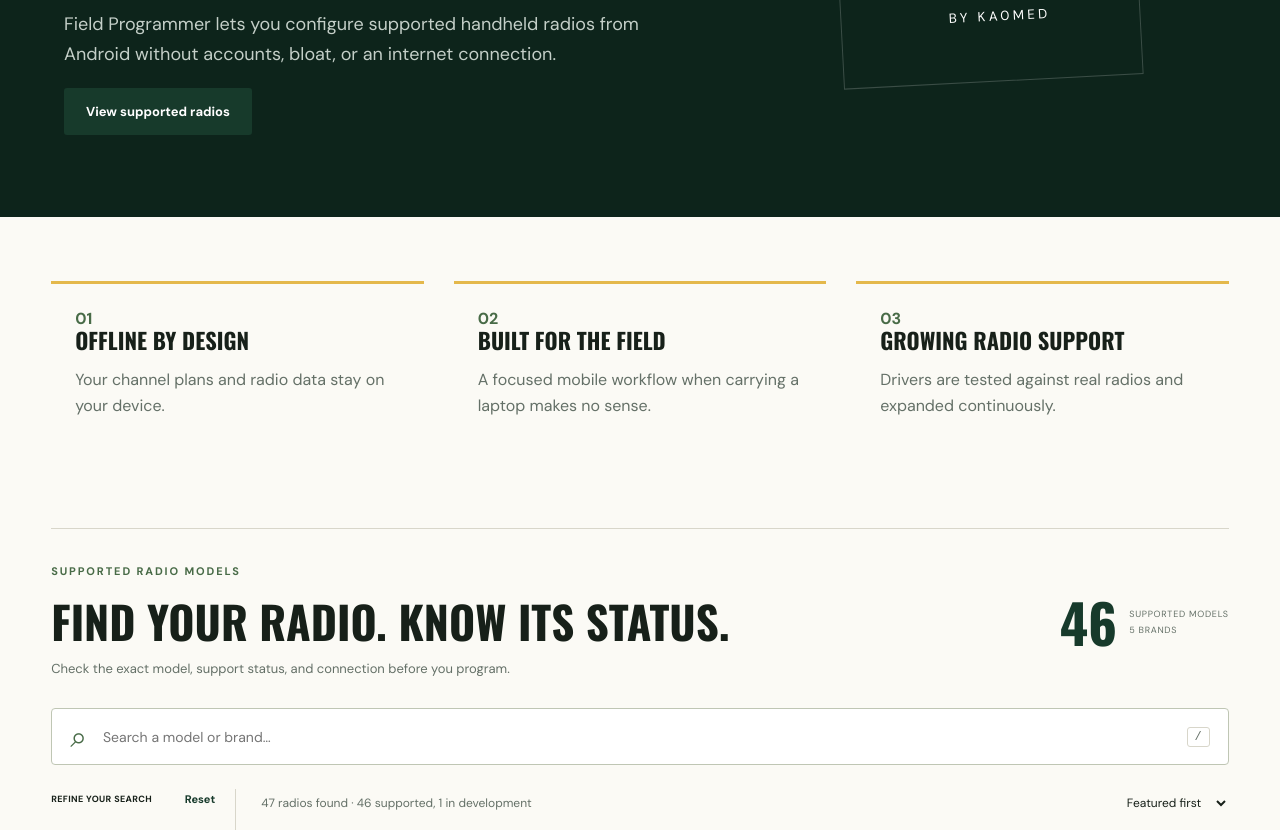
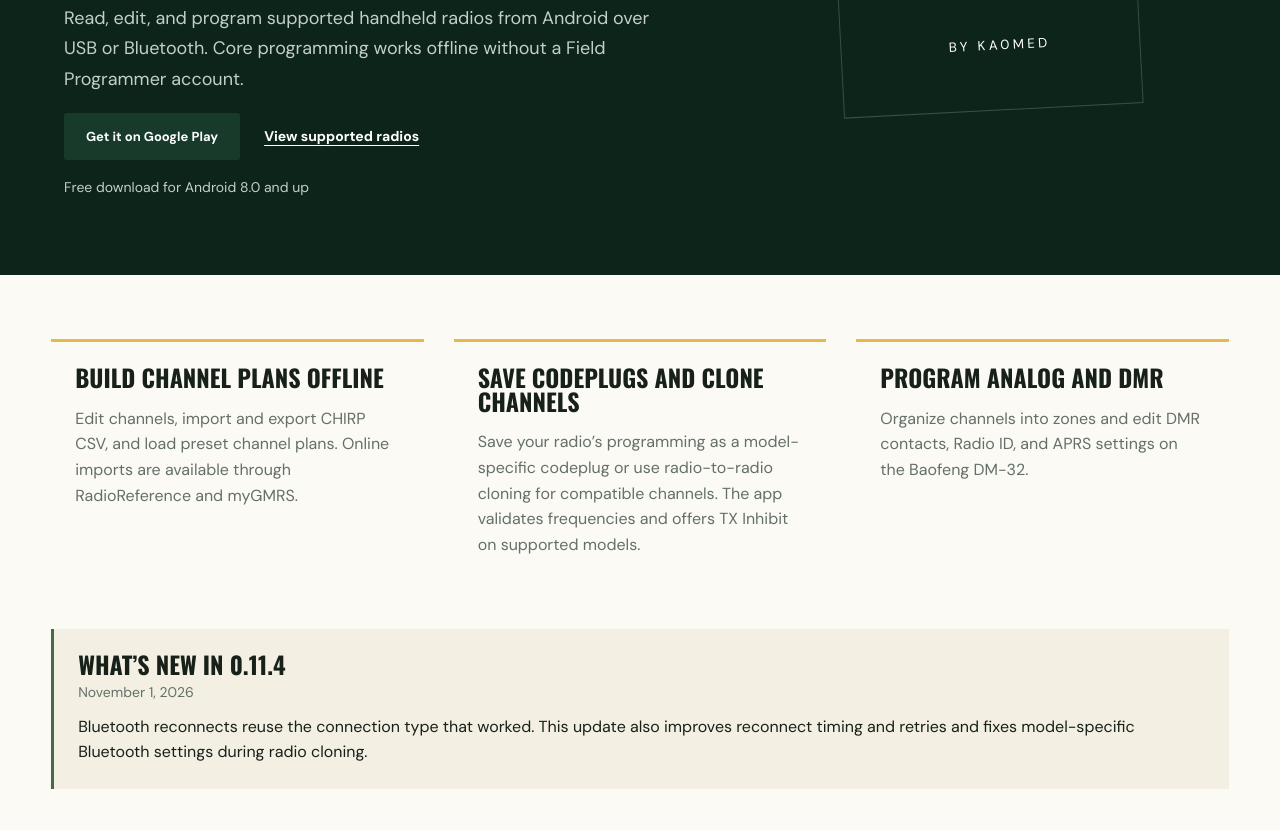
Before and after one commit to TreySpooner65/KA0MED-Website, an Astro site: page /KA0MED-Website/field-programmer in a window 1280 px wide. Shown: the part 429-1259 px from the top of the page. Built offline with nearby package versions, Linux system fonts and the light colour scheme; Astro itself is replaced by a stand-in of ours.

Commit message:
Refresh Field Programmer release and radio support information
Document the Google Play 0.11.4 release and current app features. Add the DM-36 and refresh the RT-950 Pro as development models. Repair the malformed npm lockfile so the Pages build can install dependencies.

```diff
--- a/src/components/RadioCatalog.astro
+++ b/src/components/RadioCatalog.astro
@@ -1,7 +1,7 @@
 ---
 import catalog from '../data/radio-catalog.json';
 import '../styles/radio-catalog.css';
-const { kicker = 'RADIO SUPPORT TRACKER', title = 'Find your radio. Know its status.' } = Astro.props;
+const { kicker = 'RADIO SUPPORT TRACKER', title = 'Find your radio. Know its status.', playUrl } = Astro.props;
 const supported = catalog.radios.filter(r => r.status === 'supported');
 const brandCount = new Set(supported.map(r => r.brand)).size;
 const brands = [...new Set(catalog.radios.map(r => r.brand))].sort();
@@ -26,8 +26,8 @@ const date = new Date(`${catalog.checked}T12:00:00Z`).toLocaleDateString('en-US'
       <div class="rc-bottom" data-enhanced hidden><span id="shown-count"></span><button class="rc-outline" id="load-more" hidden>Show more radios ↓</button></div>
     </div>
   </div>
-  <div class="rc-source"><p><b>Snapshot checked {date}.</b> Supported means the exact model is listed in the app registry; it does not verify every firmware or setting. Native Bluetooth is separate from external adapter compatibility. Development models are excluded from the supported total.</p><button class="rc-text" data-open="status" data-enhanced hidden>About these statuses ↗</button></div>
-  <div class="rc-download"><div><b>READY TO CONNECT?</b><p>Read your radio first and save a backup before editing.</p></div><a href="https://play.google.com/store/apps/details?id=com.ka0med.fieldprogrammer" class="button" target="_blank" rel="noopener">Get Field Programmer on Google Play ↗</a></div>
+  <div class="rc-source"><p><b>Catalog checked {date}.</b> Supported models appear in the stable app’s radio picker. Firmware and regional variants can differ. Connection labels on development entries show what’s being tested. Bluetooth labels refer to native Bluetooth.</p><button class="rc-text" data-open="status" data-enhanced hidden>About these statuses ↗</button></div>
+  <div class="rc-download"><div><b>READY TO CONNECT?</b><p>Read your radio first and save a backup before editing.</p></div><a href={playUrl} class="button">Get Field Programmer on Google Play</a></div>
   <noscript><p class="rc-noscript">All models and basic details are shown above. Enable JavaScript to search, filter, and compare radios.</p></noscript>
   <div id="compare-tray" class="rc-compare-tray" hidden><div><b id="compare-count"></b><span>Select up to 3 radios</span></div><button class="rc-text" id="clear-compare">Clear</button><button class="rc-solid" id="compare-button">Compare radios ↗</button></div>
   <dialog id="radio-detail-dialog" aria-labelledby="radio-dialog-title"><button class="rc-close" aria-label="Close radio dialog">×</button><div id="radio-dialog-content"></div></dialog>
--- a/src/data/field-programmer.json
+++ b/src/data/field-programmer.json
@@ -3,14 +3,18 @@
   "heroTitle": "Your radio.",
   "heroAccent": "Your channels.",
   "heroFinalLine": "Anywhere.",
-  "description": "Field Programmer lets you configure supported handheld radios from Android without accounts, bloat, or an internet connection.",
+  "description": "Read, edit, and program supported handheld radios from Android over USB or Bluetooth. Core programming works offline without a Field Programmer account.",
+  "downloadLabel": "Get it on Google Play",
   "buttonLabel": "View supported radios",
-  "featureOneTitle": "Offline by design",
-  "featureOneDescription": "Your channel plans and radio data stay on your device.",
-  "featureTwoTitle": "Built for the field",
-  "featureTwoDescription": "A focused mobile workflow when carrying a laptop makes no sense.",
-  "featureThreeTitle": "Growing radio support",
-  "featureThreeDescription": "Drivers are tested against real radios and expanded continuously.",
+  "version": "0.11.4",
+  "releaseDate": "2026-11-01",
+  "releaseSummary": "Bluetooth reconnects reuse the connection type that worked. This update also improves reconnect timing and retries and fixes model-specific Bluetooth settings during radio cloning.",
+  "featureOneTitle": "Build channel plans offline",
+  "featureOneDescription": "Edit channels, import and export CHIRP CSV, and load preset channel plans. Online imports are available through RadioReference and myGMRS.",
+  "featureTwoTitle": "Save codeplugs and clone channels",
+  "featureTwoDescription": "Save your radio’s programming as a model-specific codeplug or use radio-to-radio cloning for compatible channels. The app validates frequencies and offers TX Inhibit on supported models.",
+  "featureThreeTitle": "Program analog and DMR",
+  "featureThreeDescription": "Organize channels into zones and edit DMR contacts, Radio ID, and APRS settings on the Baofeng DM-32.",
   "supportedKicker": "SUPPORTED RADIO MODELS",
   "supportedTitle": "Find your radio. Know its status."
 }
--- a/src/data/radio-catalog.json
+++ b/src/data/radio-catalog.json
@@ -1,5 +1,5 @@
 {
-  "checked": "2026-11-01",
+  "checked": "2026-11-25",
   "radios": [
     {
       "id": "baofeng_5rm",
@@ -116,7 +116,23 @@
       "aliases": [
         "DM32"
       ],
-      "notes": "Supports analog and DMR programming. Save a model-specific codeplug before editing radio identity, zones, or settings."
+      "notes": "Program analog and DMR channels, zones, DMR contacts, and Radio ID over USB. Scan-list editing and APRS/GPS fixes are in development."
+    },
+    {
+      "id": "dm36",
+      "brand": "Baofeng",
+      "name": "DM-36",
+      "usb": true,
+      "bluetooth": true,
+      "digital": true,
+      "gmrs": false,
+      "channels": 4000,
+      "nameLength": 16,
+      "status": "development",
+      "aliases": [
+        "DM36"
+      ],
+      "notes": "USB programming and native Bluetooth reads are in development. Bluetooth writes are experimental and still being tested."
     },
     {
       "id": "ff_12p",
@@ -667,18 +683,18 @@
       "brand": "Radtel",
       "name": "RT-950 Pro",
       "usb": true,
-      "bluetooth": false,
+      "bluetooth": true,
       "digital": false,
       "gmrs": false,
       "channels": 990,
-      "nameLength": null,
+      "nameLength": 12,
       "status": "development",
       "aliases": [
         "RT950 Pro",
         "950 Pro",
         "RT-950PRO"
       ],
-      "notes": "USB driver in development. Read/write testing is ongoing; this model is not yet in the supported-model registry."
+      "notes": "The development driver supports test reads over USB and native Bluetooth. USB writes are being tested for channel names and frequencies."
     }
   ]
 }
--- a/src/pages/field-programmer.astro
+++ b/src/pages/field-programmer.astro
@@ -2,5 +2,85 @@
 import Base from '../layouts/Base.astro';
 import app from '../data/field-programmer.json';
 import RadioCatalog from '../components/RadioCatalog.astro';
+
+const playUrl = 'https://play.google.com/store/apps/details?id=com.ka0med.fieldprogrammer';
+const releaseDate = new Intl.DateTimeFormat('en-US', { dateStyle: 'long', timeZone: 'UTC' })
+  .format(new Date(`${app.releaseDate}T00:00:00Z`));
 ---
-<Base title="Field Programmer"><section class="app-hero"><div><p class="eyebrow">{app.kicker}</p><h1>{app.heroTitle}<br/><em>{app.heroAccent}</em><br/>{app.heroFinalLine}</h1><p>{app.description}</p><a class="button" href="#radios">{app.buttonLabel}</a></div><div class="fp-badge"><span>FP</span><b>FIELD<br/>PROGRAMMER</b><small>BY KA0MED</small></div></section><section class="section"><div class="feature-grid"><div><b>01</b><h3>{app.featureOneTitle}</h3><p>{app.featureOneDescription}</p></div><div><b>02</b><h3>{app.featureTwoTitle}</h3><p>{app.featureTwoDescription}</p></div><div><b>03</b><h3>{app.featureThreeTitle}</h3><p>{app.featureThreeDescription}</p></div></div><RadioCatalog kicker={app.supportedKicker} title={app.supportedTitle} /></section></Base>
+<Base title="Field Programmer" description={app.description}>
+  <section class="app-hero">
+    <div>
+      <p class="eyebrow">{app.kicker}</p>
+      <h1>{app.heroTitle}<br /><em>{app.heroAccent}</em><br />{app.heroFinalLine}</h1>
+      <p>{app.description}</p>
+      <div class="app-download-actions">
+        <a class="button" href={playUrl}>{app.downloadLabel}</a>
+        <a class="text-link" href="#radios">{app.buttonLabel}</a>
+      </div>
+      <p class="app-requirements">Free download for Android 8.0 and up</p>
+    </div>
+    <div class="fp-badge"><span>FP</span><b>FIELD<br />PROGRAMMER</b><small>BY KA0MED</small></div>
+  </section>
+
+  <section class="section" aria-label="Field Programmer features and radio support">
+    <div class="feature-grid">
+      <div><h2>{app.featureOneTitle}</h2><p>{app.featureOneDescription}</p></div>
+      <div><h2>{app.featureTwoTitle}</h2><p>{app.featureTwoDescription}</p></div>
+      <div><h2>{app.featureThreeTitle}</h2><p>{app.featureThreeDescription}</p></div>
+    </div>
+
+    <section class="app-release" aria-labelledby="app-release-title">
+      <h2 id="app-release-title">What’s new in {app.version}</h2>
+      <time datetime={app.releaseDate}>{releaseDate}</time>
+      <p>{app.releaseSummary}</p>
+    </section>
+
+    <RadioCatalog kicker={app.supportedKicker} title={app.supportedTitle} playUrl={playUrl} />
+  </section>
+</Base>
+
+<style>
+  .app-download-actions {
+    display: flex;
+    flex-wrap: wrap;
+    align-items: center;
+    gap: 1rem 1.5rem;
+  }
+
+  .app-download-actions .text-link {
+    font-size: 0.875rem;
+    text-decoration: underline;
+    text-underline-offset: 0.25em;
+  }
+
+  .app-hero > div > .app-requirements {
+    font-size: 0.875rem;
+    margin: 1rem 0 0;
+  }
+
+  .feature-grid h2 {
+    font-size: 1.5rem;
+  }
+
+  .app-release {
+    margin-top: 2rem;
+    padding: 1.5rem;
+    border-left: 3px solid var(--moss);
+    background: var(--cream);
+  }
+
+  .app-release h2 {
+    font-size: 1.5rem;
+    margin-bottom: 0.25rem;
+  }
+
+  .app-release time {
+    color: var(--muted);
+    font-size: 0.875rem;
+  }
+
+  .app-release p {
+    margin: 0.75rem 0 0;
+    line-height: 1.6;
+  }
+</style>
--- a/src/scripts/radio-catalog.js
+++ b/src/scripts/radio-catalog.js
@@ -59,11 +59,39 @@ export function initRadioCatalog() {
     const r=radios.find(r=>r.id===id);if(!r)return;
     if(update){const url=new URL(location.href);url.searchParams.set('radio',id);history.replaceState(null,'',url);}
     const note=r.notes||(r.bluetooth?'USB and native Bluetooth are listed for this model. Use the exact model profile.':'USB programming is listed. Native Bluetooth is not listed; external adapters require their own compatibility check.');
-    showDialog(`<p class="rc-eyebrow">${escapeHTML(r.brand)} / RADIO DETAILS</p><h2 id="radio-dialog-title">${escapeHTML(r.name)}</h2>${status(r)}<p>${r.status==='supported'?'Listed in the Field Programmer model registry.':'Experimental driver work; not yet part of the supported-model list.'}</p><dl class="rc-specs"><div><dt>Connection</dt><dd>${r.usb?'USB':''}${r.bluetooth?' + Native Bluetooth':''}</dd></div><div><dt>Modes</dt><dd>${formatMode(r)}</dd></div><div><dt>Channel capacity</dt><dd>${r.channels.toLocaleString()} channels</dd></div><div><dt>Channel name limit</dt><dd>${r.nameLength?r.nameLength+' characters':'Not verified'}</dd></div></dl><p class="rc-note">${escapeHTML(note)}</p><p>Confirm your model and firmware, read the radio, and save the original codeplug before editing. Firmware and regional variants can differ.</p><div class="rc-dialog-actions"><button class="rc-solid" data-detail-compare="${id}">${selected.has(id)?'Remove from comparison':'Add to comparison'}</button><button class="rc-text" data-copy-radio="${id}">Copy radio link ↗</button></div>`);
+    const development = r.status === 'development';
+    const connections = [];
+    if (r.usb) connections.push('USB');
+    if (r.bluetooth) connections.push('Native Bluetooth');
+    showDialog(`
+      <p class="rc-eyebrow">${escapeHTML(r.brand)} / RADIO DETAILS</p>
+      <h2 id="radio-dialog-title">${escapeHTML(r.name)}</h2>
+      ${status(r)}
+      <p>${development ? 'Available in development builds.' : 'Listed in the stable app’s radio picker.'}</p>
+      <dl class="rc-specs">
+        <div><dt>${development ? 'Connections in testing' : 'Connection'}</dt><dd>${connections.join(' + ')}</dd></div>
+        <div><dt>Modes</dt><dd>${formatMode(r)}</dd></div>
+        <div><dt>Channel capacity</dt><dd>${r.channels.toLocaleString()} channels</dd></div>
+        <div><dt>Channel name limit</dt><dd>${r.nameLength ? `${r.nameLength} characters` : 'Not verified'}</dd></div>
+      </dl>
+      <p class="rc-note">${escapeHTML(note)}</p>
+      <p>Confirm your model and firmware, read the radio, and save the original codeplug before editing. Firmware and regional variants can differ.</p>
+      <div class="rc-dialog-actions">
+        <button class="rc-solid" data-detail-compare="${id}">${selected.has(id) ? 'Remove from comparison' : 'Add to comparison'}</button>
+        <button class="rc-text" data-copy-radio="${id}">Copy radio link</button>
+      </div>`);
   }
   function compare(){
     const list=[...selected].map(id=>radios.find(r=>r.id===id));if(list.length<2)return;
-    const rows=[['Status',r=>r.status==='supported'?'Supported':'In development'],['USB',r=>r.usb?'Yes':'Not listed'],['Native Bluetooth',r=>r.bluetooth?'Yes':'Not listed'],['Modes',formatMode],['Channels',r=>r.channels.toLocaleString()],['Channel name limit',r=>r.nameLength?r.nameLength+' characters':'Not verified']];
+    const connectionStatus = r => r.status === 'development' ? 'In testing' : 'Yes';
+    const rows = [
+      ['Status', r => r.status === 'supported' ? 'Supported' : 'In development'],
+      ['USB', r => r.usb ? connectionStatus(r) : 'Not listed'],
+      ['Native Bluetooth', r => r.bluetooth ? connectionStatus(r) : 'Not listed'],
+      ['Modes', formatMode],
+      ['Channels', r => r.channels.toLocaleString()],
+      ['Channel name limit', r => r.nameLength ? `${r.nameLength} characters` : 'Not verified'],
+    ];
     showDialog(`<p class="rc-eyebrow">SIDE BY SIDE</p><h2 id="radio-dialog-title">Compare your radios.</h2><p>Capabilities reflect the app profiles. Firmware and regional versions can differ.</p><div class="rc-table-wrap" role="region" aria-label="Radio comparison" tabindex="0"><table><thead><tr><th scope="col">Capability</th>${list.map(r=>`<th scope="col">${escapeHTML(r.brand)}<br>${escapeHTML(r.name)}</th>`).join('')}</tr></thead><tbody>${rows.map(([label,value])=>`<tr><th scope="row">${label}</th>${list.map(r=>`<td>${value(r)}</td>`).join('')}</tr>`).join('')}</tbody></table></div><p>Native Bluetooth is separate from external adapter support. Check the exact generation before selecting your model in the app.</p>`,true);
   }
   root.addEventListener('click',async event=>{
```
Also changed, not shown: tests/radio-catalog.test.mjs (+5 -2 lines), .pages.yml, 1 other file.
